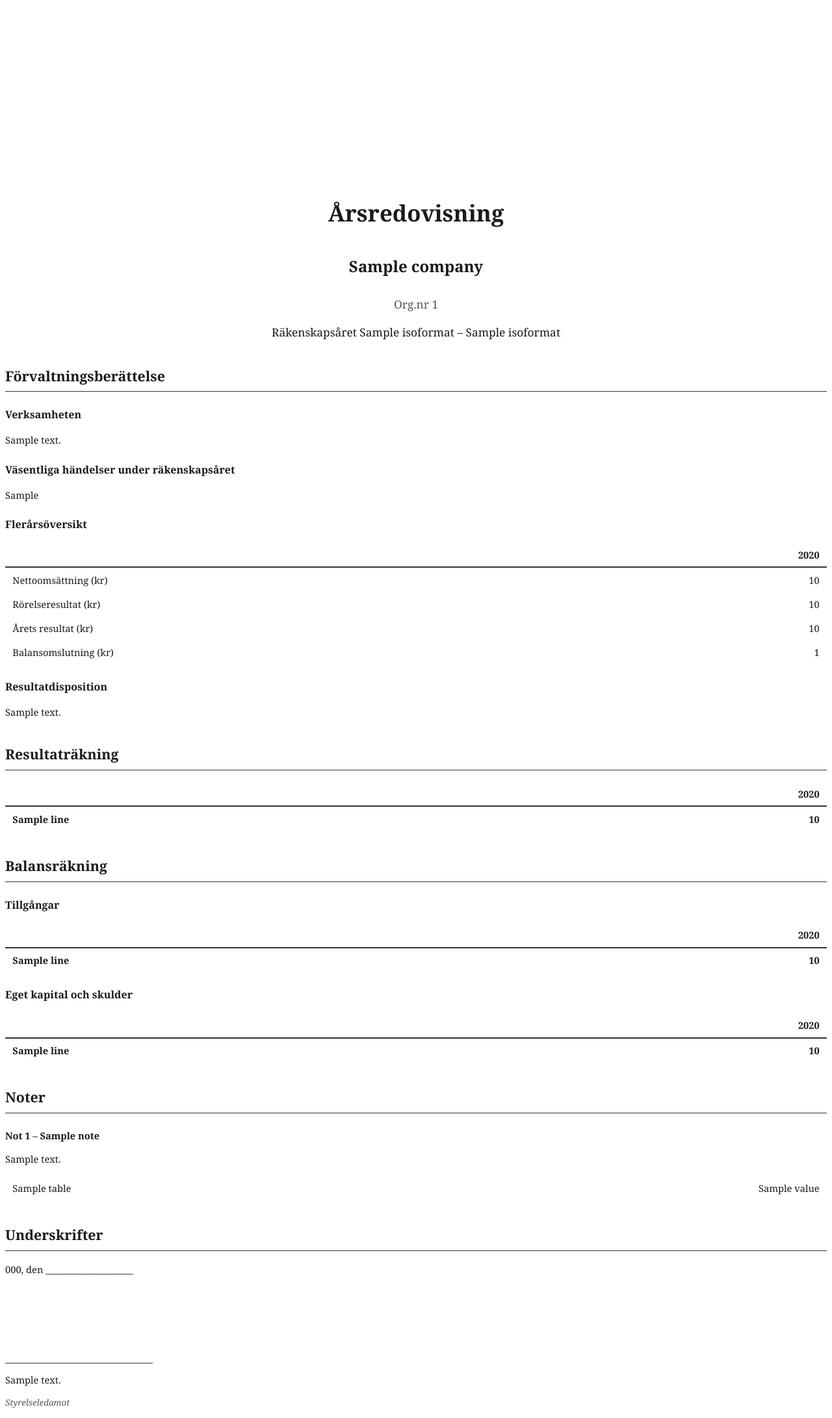
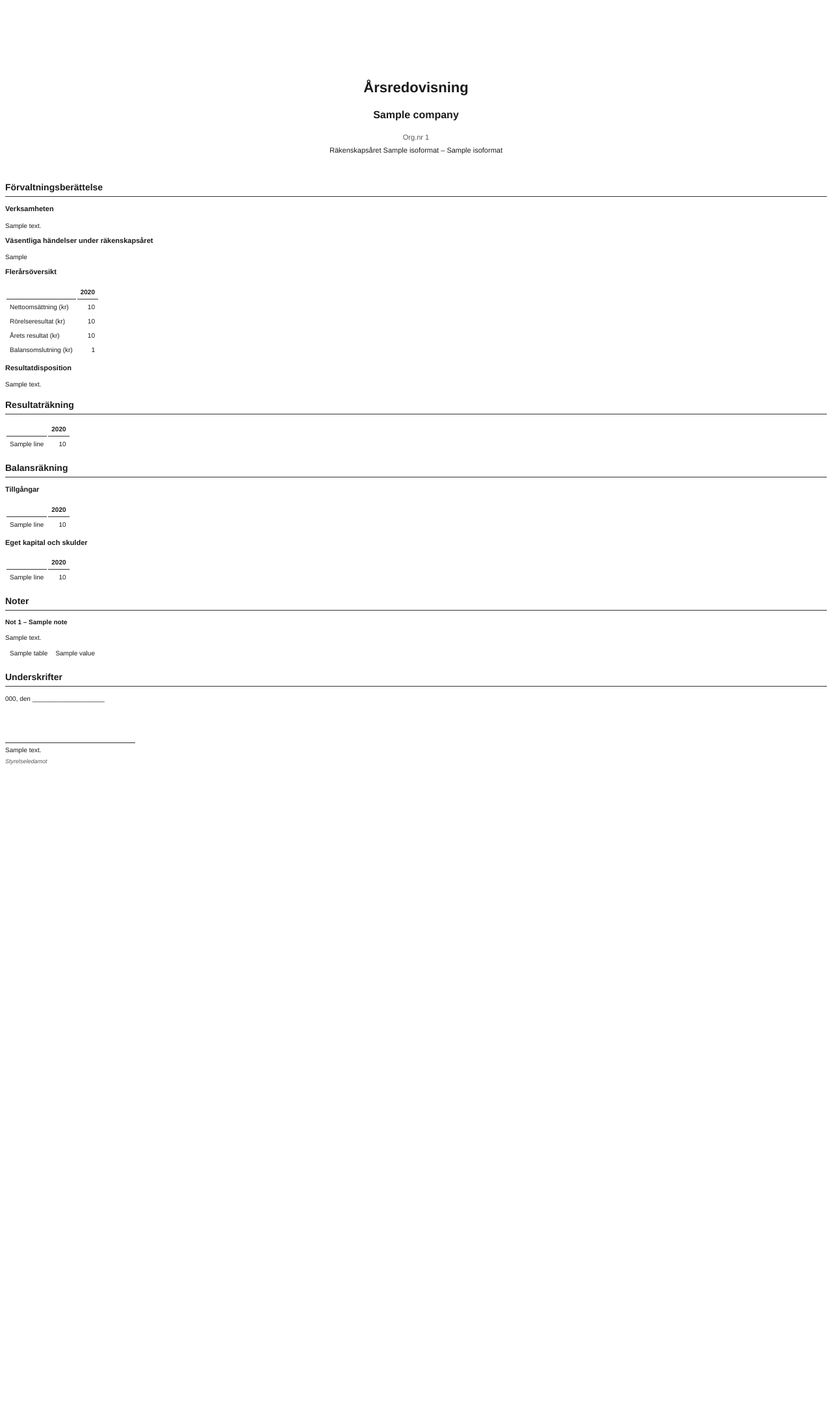
Before and after one commit to peofrosteus/frostTax, a Flask app: template src/templates/report_print.html in a window 1280 px wide. Shown: the whole page at 65% size. After the commit the page ends 1177 px from the top, so only its background shows below. Run offline with Flask 3, Linux system fonts and the light colour scheme; the template is opened without the code that fills it: most values are stand-ins (such as "Sample title", 1, 10 or a date in 2020).

Commit message:
Replace WeasyPrint with xhtml2pdf for PDF generation and update report_print.html styles

```diff
--- a/requirements.txt
+++ b/requirements.txt
@@ -1,4 +1,4 @@
 flask>=3.0
-weasyprint>=62.0
+xhtml2pdf>=0.2.16
 jinja2>=3.1
 pytest>=8.0
--- a/src/app.py
+++ b/src/app.py
@@ -139,22 +139,24 @@ def report_pdf(file_id: str):
         framework=framework,
     )
 
-    try:
-        from weasyprint import HTML
-        pdf = HTML(string=html, base_url=str(Path(__file__).parent)).write_pdf()
-        from io import BytesIO
-        pdf_io = BytesIO(pdf)
-        pdf_io.seek(0)
-        company_name = sie.company.name.replace(" ", "_")
-        return send_file(
-            pdf_io,
-            mimetype="application/pdf",
-            as_attachment=True,
-            download_name=f"arsredovisning_{company_name}.pdf",
-        )
-    except ImportError:
-        flash("WeasyPrint är inte installerat. Installera med: pip install weasyprint", "error")
+    from io import BytesIO
+    from xhtml2pdf import pisa
+
+    pdf_io = BytesIO()
+    pisa_status = pisa.CreatePDF(html, dest=pdf_io)
+
+    if pisa_status.err:
+        flash("Kunde inte generera PDF.", "error")
         return redirect(url_for("report", file_id=file_id))
+
+    pdf_io.seek(0)
+    company_name = sie.company.name.replace(" ", "_")
+    return send_file(
+        pdf_io,
+        mimetype="application/pdf",
+        as_attachment=True,
+        download_name=f"arsredovisning_{company_name}.pdf",
+    )
 
 
 @app.route("/tax/<file_id>")
--- a/src/templates/report_print.html
+++ b/src/templates/report_print.html
@@ -5,115 +5,104 @@
     <title>Årsredovisning – {{ sie.company.name }}</title>
     <style>
       @page {
-        size: A4;
-        margin: 25mm 20mm 25mm 20mm;
+        size: a4 portrait;
+        margin: 2.5cm;
       }
       body {
-        font-family: "Georgia", "Times New Roman", serif;
-        font-size: 11pt;
-        line-height: 1.5;
+        font-family: Helvetica, Arial, sans-serif;
+        font-size: 10px;
+        line-height: 1.4;
         color: #1a1a1a;
       }
       h1 {
-        font-size: 22pt;
-        margin-top: 60mm;
+        font-size: 20px;
         text-align: center;
       }
       h2 {
-        font-size: 16pt;
-        margin-top: 10mm;
+        font-size: 14px;
+        margin-top: 15px;
         border-bottom: 1px solid #333;
-        padding-bottom: 2mm;
+        padding-bottom: 3px;
       }
       h3 {
-        font-size: 12pt;
-        margin-top: 6mm;
+        font-size: 11px;
+        margin-top: 8px;
+      }
+      p {
+        margin: 4px 0;
       }
 
       .cover {
-        page-break-after: always;
         text-align: center;
+        margin-bottom: 40px;
       }
       .cover h1 {
-        margin-top: 80mm;
-        font-size: 26pt;
+        margin-top: 120px;
+        font-size: 22px;
       }
       .cover h2 {
         border: none;
-        font-size: 18pt;
+        font-size: 16px;
         text-align: center;
       }
       .cover p {
-        font-size: 13pt;
+        font-size: 11px;
       }
       .org-number {
         color: #555;
       }
 
-      .report-section {
-        page-break-before: auto;
-      }
-      .report-section + .report-section {
-        margin-top: 10mm;
-      }
-
       table {
-        width: 100%;
-        border-collapse: collapse;
-        margin: 4mm 0;
+        margin: 5px 0;
+        -pdf-keep-with-next: false;
       }
       th,
       td {
-        padding: 2mm 3mm;
+        padding: 3px 5px;
         text-align: left;
         vertical-align: top;
       }
       th {
         font-weight: bold;
-        border-bottom: 2px solid #333;
+        border-bottom: 1px solid #333;
       }
-      .amount {
+      td.amount,
+      th.amount {
         text-align: right;
-        font-variant-numeric: tabular-nums;
       }
 
-      .sum-row td {
+      tr.sum-row td {
         font-weight: bold;
-        border-top: 1px solid #999;
+        border-top: 1px solid #666;
       }
-      .indent-1 td:first-child {
-        padding-left: 8mm;
+      td.indent-1 {
+        padding-left: 20px;
       }
-      .indent-2 td:first-child {
-        padding-left: 16mm;
+      td.indent-2 {
+        padding-left: 40px;
       }
 
-      .financial-table tr:last-child td {
-        border-top: 2px solid #333;
-        font-weight: bold;
+      .sig-line {
+        border-bottom: 1px solid #333;
+        height: 30px;
+        width: 200px;
+        margin-top: 30px;
       }
-
-      .signature-line {
-        margin-top: 20mm;
-      }
-      .signature-box {
-        width: 60mm;
-      }
-      .signature-box .line {
-        border-bottom: 1px solid #333;
-        height: 15mm;
-      }
-      .signature-box .role {
+      .role {
         font-style: italic;
-        font-size: 10pt;
+        font-size: 9px;
         color: #555;
       }
 
       .note {
-        margin-bottom: 5mm;
+        margin-bottom: 8px;
       }
       .note h3 {
-        font-size: 11pt;
+        font-size: 10px;
+      }
+
+      .page-break {
+        page-break-before: always;
       }
     </style>
   </head>
@@ -130,7 +119,8 @@
       {% endif %}
     </div>
 
-    <section class="report-section">
+    <div class="page-break"></div>
+
     <h2>Förvaltningsberättelse</h2>
     <h3>Verksamheten</h3>
     <p>{{ mgmt_report.business_description }}</p>
@@ -142,170 +132,108 @@
 
     <h3>Flerårsöversikt</h3>
     <table>
-        <thead>
       <tr>
-            <th></th>
+        <th>&#160;</th>
         {% for year in mgmt_report.multi_year_overview %}
         <th class="amount">{{ year.year }}</th>
         {% endfor %}
       </tr>
-        </thead>
-        <tbody>
       <tr>
         <td>Nettoomsättning (kr)</td>
         {% for y in mgmt_report.multi_year_overview %}
-            <td class="amount">
-              {{ "{:,.0f}".format(y.net_revenue).replace(",", " ") }}
-            </td>
+        <td class="amount">{{ "{:,.0f}".format(y.net_revenue).replace(",", " ") }}</td>
         {% endfor %}
       </tr>
       <tr>
         <td>Rörelseresultat (kr)</td>
         {% for y in mgmt_report.multi_year_overview %}
-            <td class="amount">
-              {{ "{:,.0f}".format(y.operating_result).replace(",", " ") }}
-            </td>
+        <td class="amount">{{ "{:,.0f}".format(y.operating_result).replace(",", " ") }}</td>
         {% endfor %}
       </tr>
       <tr>
         <td>Årets resultat (kr)</td>
         {% for y in mgmt_report.multi_year_overview %}
-            <td class="amount">
-              {{ "{:,.0f}".format(y.annual_result).replace(",", " ") }}
-            </td>
+        <td class="amount">{{ "{:,.0f}".format(y.annual_result).replace(",", " ") }}</td>
         {% endfor %}
       </tr>
       <tr>
         <td>Balansomslutning (kr)</td>
         {% for y in mgmt_report.multi_year_overview %}
-            <td class="amount">
-              {{ "{:,.0f}".format(y.total_assets).replace(",", " ") }}
-            </td>
+        <td class="amount">{{ "{:,.0f}".format(y.total_assets).replace(",", " ") }}</td>
         {% endfor %}
       </tr>
-        </tbody>
     </table>
 
     <h3>Resultatdisposition</h3>
     <p>{{ mgmt_report.profit_disposition_text }}</p>
-    </section>
 
-    <section class="report-section">
     <h2>Resultaträkning</h2>
-      <table class="financial-table">
-        <thead>
+    <table>
       <tr>
-            <th></th>
-            <th class="amount">
-              {{ sie.company.fiscal_year_end.year if sie.company.fiscal_year_end
-              else '' }}
-            </th>
+        <th>&#160;</th>
+        <th class="amount">{{ sie.company.fiscal_year_end.year if sie.company.fiscal_year_end else '' }}</th>
       </tr>
-        </thead>
-        <tbody>
       {% for line in income_stmt.lines %}
-          <tr
-            class="{% if line.is_sum %}sum-row{% endif %} indent-{{ line.indent }}"
-          >
-            <td>{{ line.label }}</td>
-            <td class="amount">
-              {% if not line.is_sum or line.amount != 0 %}{{
-              "{:,.0f}".format(line.amount).replace(",", " ") }}{% endif %}
-            </td>
+      <tr{% if line.is_sum %} class="sum-row"{% endif %}>
+        <td{% if line.indent == 1 %} class="indent-1"{% elif line.indent == 2 %} class="indent-2"{% endif %}>{{ line.label }}</td>
+        <td class="amount">{% if not line.is_sum or line.amount != 0 %}{{ "{:,.0f}".format(line.amount).replace(",", " ") }}{% endif %}</td>
       </tr>
       {% endfor %}
-        </tbody>
     </table>
-    </section>
 
-    <section class="report-section">
     <h2>Balansräkning</h2>
     <h3>Tillgångar</h3>
-      <table class="financial-table">
-        <thead>
+    <table>
       <tr>
-            <th></th>
-            <th class="amount">
-              {{ sie.company.fiscal_year_end.year if sie.company.fiscal_year_end
-              else '' }}
-            </th>
+        <th>&#160;</th>
+        <th class="amount">{{ sie.company.fiscal_year_end.year if sie.company.fiscal_year_end else '' }}</th>
       </tr>
-        </thead>
-        <tbody>
       {% for line in balance.assets %}
-          <tr
-            class="{% if line.is_sum %}sum-row{% endif %} indent-{{ line.indent }}"
-          >
-            <td>{{ line.label }}</td>
-            <td class="amount">
-              {% if not line.is_sum or line.amount != 0 %}{{
-              "{:,.0f}".format(line.amount).replace(",", " ") }}{% endif %}
-            </td>
+      <tr{% if line.is_sum %} class="sum-row"{% endif %}>
+        <td{% if line.indent == 1 %} class="indent-1"{% elif line.indent == 2 %} class="indent-2"{% endif %}>{{ line.label }}</td>
+        <td class="amount">{% if not line.is_sum or line.amount != 0 %}{{ "{:,.0f}".format(line.amount).replace(",", " ") }}{% endif %}</td>
       </tr>
       {% endfor %}
-        </tbody>
     </table>
 
     <h3>Eget kapital och skulder</h3>
-      <table class="financial-table">
-        <thead>
+    <table>
       <tr>
-            <th></th>
-            <th class="amount">
-              {{ sie.company.fiscal_year_end.year if sie.company.fiscal_year_end
-              else '' }}
-            </th>
+        <th>&#160;</th>
+        <th class="amount">{{ sie.company.fiscal_year_end.year if sie.company.fiscal_year_end else '' }}</th>
       </tr>
-        </thead>
-        <tbody>
       {% for line in balance.equity_and_liabilities %}
-          <tr
-            class="{% if line.is_sum %}sum-row{% endif %} indent-{{ line.indent }}"
-          >
-            <td>{{ line.label }}</td>
-            <td class="amount">
-              {% if not line.is_sum or line.amount != 0 %}{{
-              "{:,.0f}".format(line.amount).replace(",", " ") }}{% endif %}
-            </td>
+      <tr{% if line.is_sum %} class="sum-row"{% endif %}>
+        <td{% if line.indent == 1 %} class="indent-1"{% elif line.indent == 2 %} class="indent-2"{% endif %}>{{ line.label }}</td>
+        <td class="amount">{% if not line.is_sum or line.amount != 0 %}{{ "{:,.0f}".format(line.amount).replace(",", " ") }}{% endif %}</td>
       </tr>
       {% endfor %}
-        </tbody>
     </table>
-    </section>
 
-    <section class="report-section">
     <h2>Noter</h2>
     {% for note in notes.items %}
     <div class="note">
       <h3>Not {{ note.number }} – {{ note.title }}</h3>
       {% if note.content %}
       <p>{{ note.content }}</p>
-        {% endif %} {% if note.table %}
+      {% endif %}
+      {% if note.table %}
       <table>
-          <tbody>
         {% for label, value in note.table %}
         <tr>
           <td>{{ label }}</td>
           <td class="amount">{{ value }}</td>
         </tr>
         {% endfor %}
-          </tbody>
       </table>
       {% endif %}
     </div>
     {% endfor %}
-    </section>
 
-    <section class="report-section">
     <h2>Underskrifter</h2>
     <p>{{ sie.company.address_postal }}, den ____________________</p>
-      <div class="signature-line">
-        <div class="signature-box">
-          <div class="line"></div>
+    <div class="sig-line"></div>
     <p>{{ sie.company.address_contact }}</p>
     <p class="role">Styrelseledamot</p>
-        </div>
-      </div>
-    </section>
   </body>
 </html>
```
Lines whose indentation alone changed are shown as unchanged.
